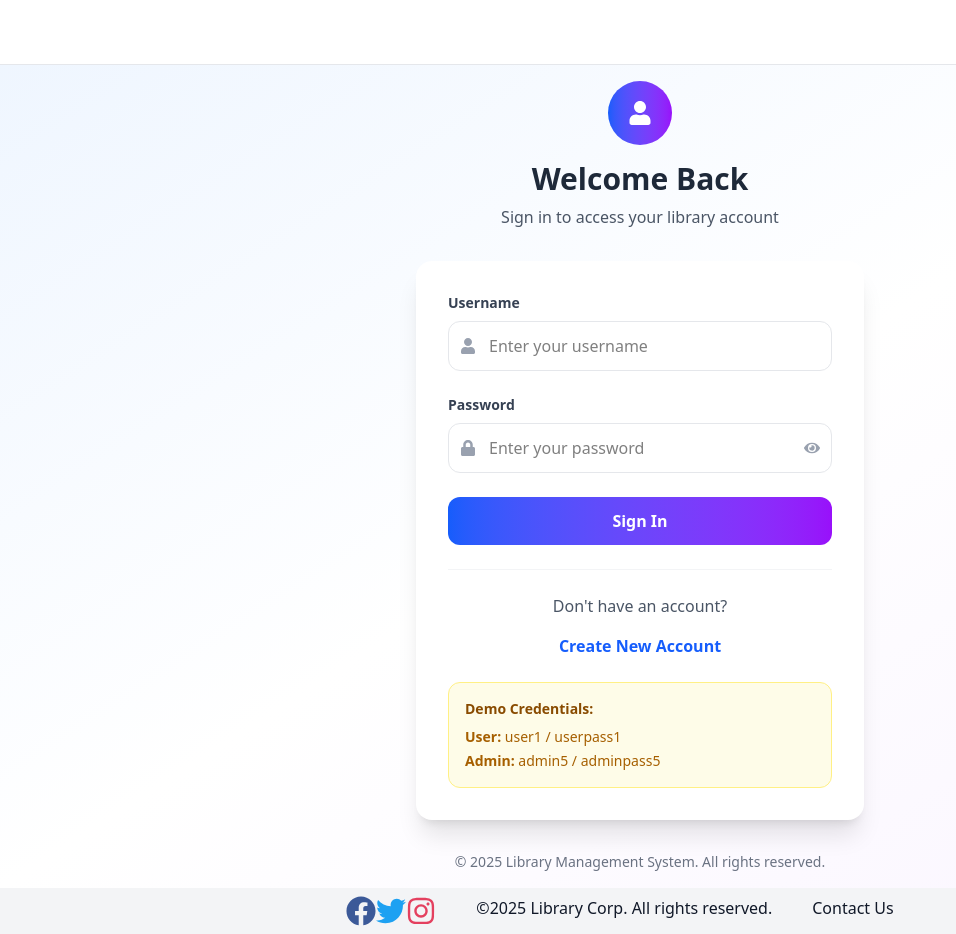
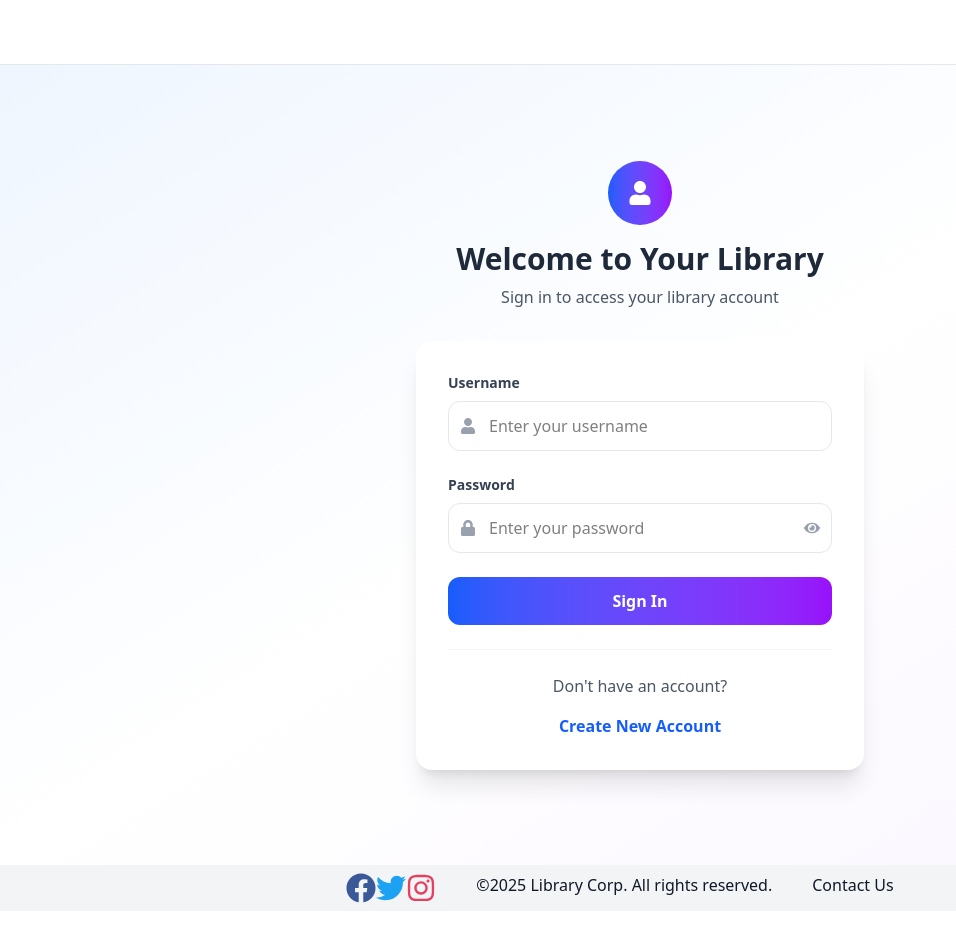
Before and after one commit to harshitaatgithub/Books, a React (Vite) app: page / in a window 1280 px wide. Shown: the whole page, without its empty margins (0-956 px from the left). After the commit the page ends 911 px from the top, so only its background shows below. Built offline with nearby package versions, Linux system fonts and the light colour scheme.

Commit message:
Update Login.tsx

```diff
--- a/src/pages/Login.tsx
+++ b/src/pages/Login.tsx
@@ -1,6 +1,7 @@
 import { useState } from "react";
 import { loginUser } from "../utils/auth";
 import { FaUser, FaLock, FaEnvelope, FaEye, FaEyeSlash } from "react-icons/fa";
+import type {User} from "../types"
 
 const Login = () => {
   const [isRegistering, setIsRegistering] = useState(false);
@@ -77,7 +78,7 @@ const Login = () => {
 
     // Check if username or email already exists
     const userExists = existingUsers.some(
-      (user: any) =>
+      (user: User) =>
         user.username === formData.username || user.email === formData.email
     );
 
@@ -124,7 +125,7 @@ const Login = () => {
             <FaUser className="text-white text-2xl" />
           </div>
           <h1 className="text-3xl font-bold text-gray-800 mb-2">
-            {isRegistering ? "Create Account" : "Welcome Back"}
+            {isRegistering ? "Create Account" : "Welcome to Your Library"}
           </h1>
           <p className="text-gray-600">
             {isRegistering
@@ -262,29 +263,7 @@ const Login = () => {
                 {isRegistering ? "Sign In Instead" : "Create New Account"}
               </button>
             </div>
-
-            {/* Demo Credentials */}
-            {!isRegistering && (
-              <div className="bg-yellow-50 border border-yellow-200 rounded-xl p-4 mt-6">
-                <p className="text-yellow-800 text-sm font-semibold mb-2">
-                  Demo Credentials:
-                </p>
-                <div className="text-yellow-700 text-sm space-y-1">
-                  <p>
-                    <strong>User:</strong> user1 / userpass1
-                  </p>
-                  <p>
-                    <strong>Admin:</strong> admin5 / adminpass5
-                  </p>
-                </div>
-              </div>
-            )}
           </form>
-        </div>
-
-        {/* Footer */}
-        <div className="text-center mt-8 text-gray-500 text-sm">
-          <p>&copy; 2025 Library Management System. All rights reserved.</p>
         </div>
       </div>
     </div>
```
